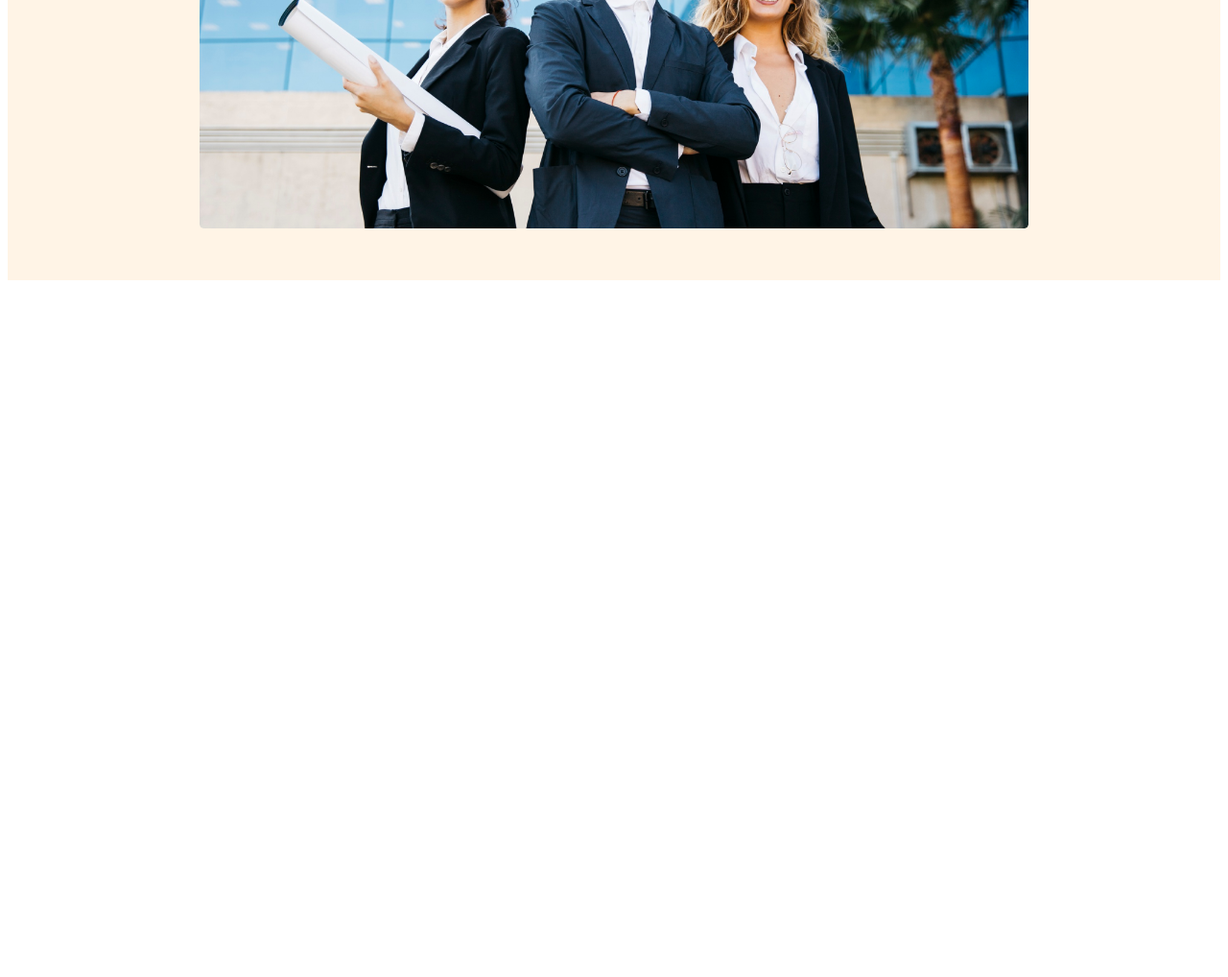
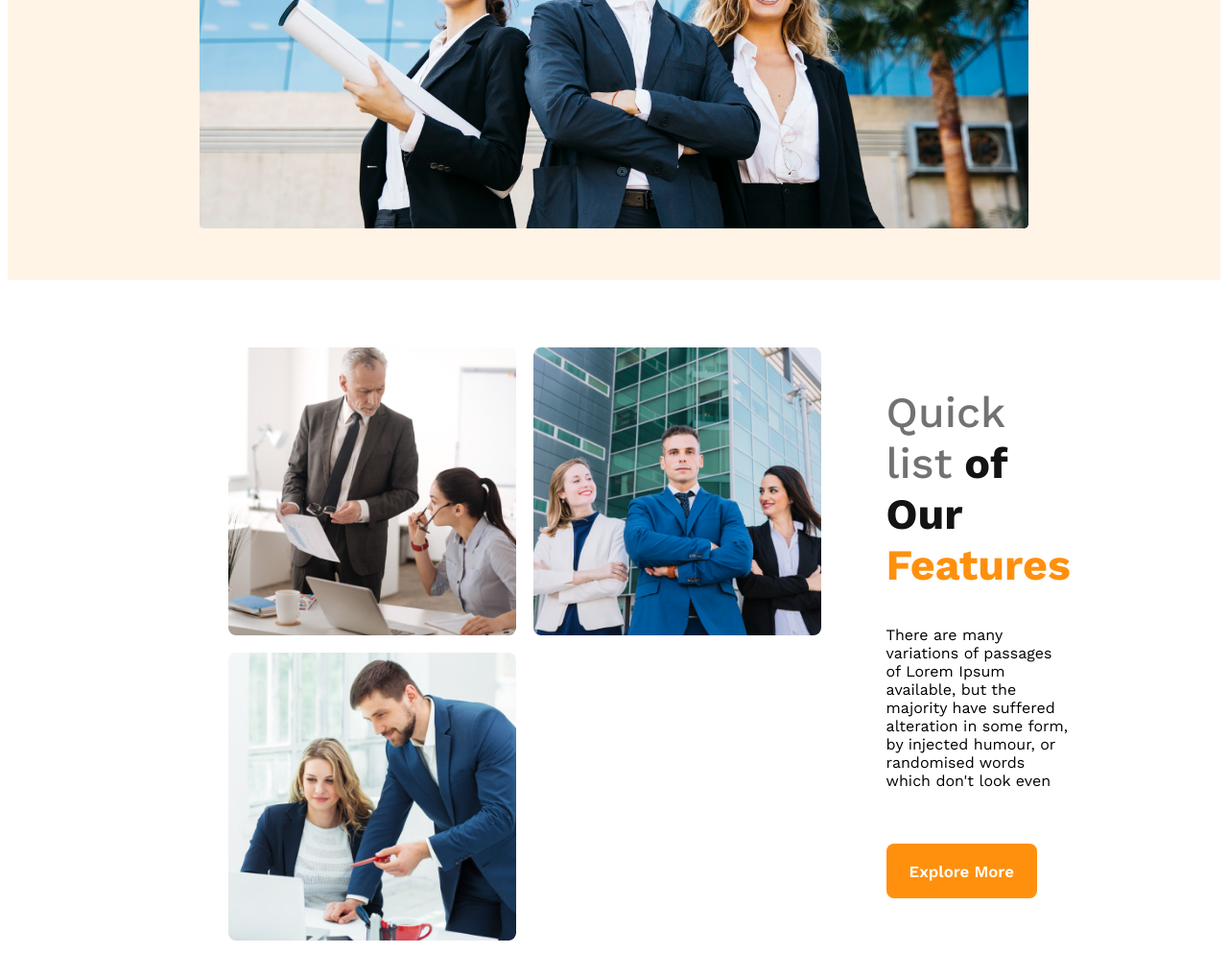
Before and after one commit to Ashikur07/g3-architects-responsive, a plain HTML site: page index.html in a window 1280 px wide. Shown: the part 766-1784 px from the top of the page at 96% size. Before the commit the page ends 1066 px from the top, so only its background shows below. Drawn offline with nearby package versions, Linux system fonts and the light colour scheme.

Commit message:
add somethings

```diff
--- a/index.html
+++ b/index.html
@@ -35,10 +35,27 @@
         <section class="header-img">
             <img src="images/banner.png" alt="">
         </section>
-
     </header>
 
+
     <main>
+        <section class="teamwork-section">
+            <div class="teamwork-images">
+                <img src="images/team1.png" alt="">
+                <img src="images/team2.png" alt="">
+                <img src="images/team3.png" alt="">
+            </div>
+
+            <div>
+                <h1 class="teamwork-title">
+                    <span class="teamwork-title-part1">Quick list</span> <span class="teamwork-title-part2">of Our</span> Features
+                </h1>
+                <p class="teamwork-description">
+                    There are many variations of passages of Lorem Ipsum available, but the majority have suffered alteration in some form, by injected humour, or randomised words which don't look even
+                </p>
+                <button class="btn-primary">Explore More</button>
+            </div>
+        </section>
 
     </main>
 
--- a/style/architects.css
+++ b/style/architects.css
@@ -75,6 +75,43 @@ nav h3 {
 }
 
 
+/* teamwork-section style */
+
+.teamwork-section {
+    margin: 70px 230px;
+    display: flex;
+    gap: 4.25rem;
+    align-items: center;
+}
+
+.teamwork-images {
+    display: grid;
+    grid-template-columns: repeat(2, 1fr);
+    gap: 1.1rem;
+}
+
+.teamwork-images img {
+    width: 300px;
+    border-radius: 8px;
+}
+
+.teamwork-title {
+    color: #FF900E;
+    font-size: 2.8rem;
+    font-weight: 700;
+}
+
+.teamwork-title-part1{
+    color:#727272;
+    font-weight: 500;
+}
+
+.teamwork-title-part2{
+    color:#131313;
+}
+
+
+
 
 
 
@@ -85,27 +122,29 @@ nav h3 {
 /* mobile devices */
 
 @media screen and (max-width:576px) {
-    header{
+    header {
         padding: 20px;
     }
-    nav{
+
+    nav {
         flex-direction: column;
     }
 }
 
 /* tablet device */
 @media screen and (min-width:576px) and (max-width:960px) {
-    header{
+    header {
         padding: 50px;
     }
-    nav{
+
+    nav {
         flex-direction: column;
     }
 }
 
 /* large device */
 @media screen and (min-width:960px) and (max-width:1260px) {
-    header{
+    header {
         padding: 100px;
     }
 
```
